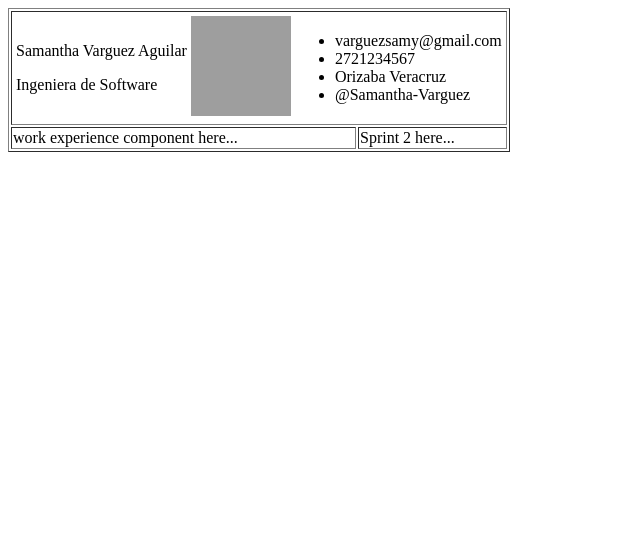
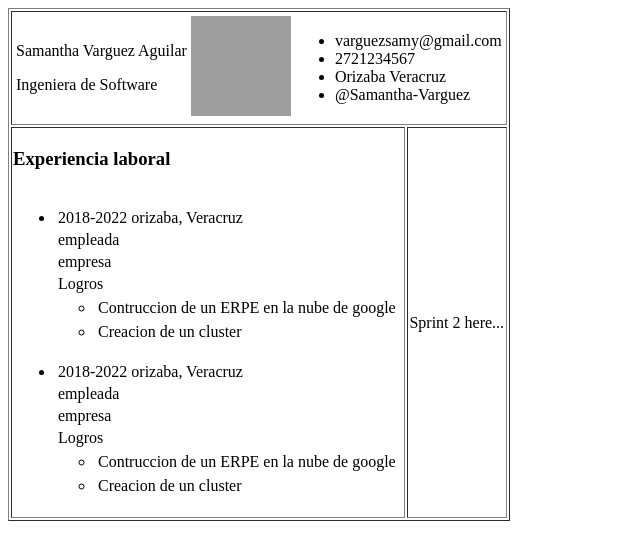
Before and after one commit to Samantha-Varguez/Samantha-Varguez.github.io, an Angular app: page / in a window 1280 px wide. Shown: the top 560 px of the page, without its empty margins (0-640 px from the left). Built offline with nearby package versions, Linux system fonts and the light colour scheme; grey boxes are pictures that could not be loaded.

Commit message:
add work_experience branch #2

```diff
--- a/src/app/app.component.html
+++ b/src/app/app.component.html
@@ -7,7 +7,7 @@
       </tr>
       <tr>
             <td>
-                  work experience component here...
+                 <app-work-experience> </app-work-experience>
             </td>
             <td>
                   Sprint 2 here...
--- a/src/app/app.component.ts
+++ b/src/app/app.component.ts
@@ -1,11 +1,12 @@
 import { Component } from '@angular/core';
 import { RouterOutlet } from '@angular/router';
 import { HeaderComponent } from './header/header.component';
+import { WorkExperienceComponent } from './work-experience/work-experience.component';
 
 @Component({
   selector: 'app-root',
   standalone: true,
-  imports: [RouterOutlet, HeaderComponent],
+  imports: [RouterOutlet, HeaderComponent, WorkExperienceComponent],
   templateUrl: './app.component.html',
   styleUrl: './app.component.css'
 })
--- /dev/null
+++ b/src/app/work-experience/work-experience.component.html
@@ -0,0 +1,26 @@
+<h3>Experiencia laboral</h3>
+<table border="0">
+    <ul *ngFor="let work of workExperience">
+    <li>
+<tr>
+        <td> {{ work.fecha}} </td> <td> {{ work.ubicacion }}</td>
+    </tr>
+    <tr>
+        <td> {{ work.puesto }}</td> <td> </td>
+    </tr>
+    <tr>
+        <td> {{work.empresa}} </td> <td> </td>
+    </tr>
+    <tr>
+        <td> Logros </td>
+    </tr>
+    <ul *ngFor="let logro of work.logros">
+    <li>
+        <tr>
+            <td> {{logro.descripcion}} </td>
+        </tr>
+    </li>
+</ul>
+</li>
+</ul>
+</table>
--- /dev/null
+++ b/src/app/work-experience/work-experience.component.ts
@@ -0,0 +1,38 @@
+import { CommonModule } from '@angular/common';
+import { Component } from '@angular/core';
+
+@Component({
+  selector: 'app-work-experience',
+  standalone: true,
+  imports: [CommonModule],
+  templateUrl: './work-experience.component.html',
+  styleUrl: './work-experience.component.css'
+})
+
+export class WorkExperienceComponent {
+workExperience : Array<any> =[];
+ngOnInit(): void {
+  let work1 = {
+    fecha: "2018-2022",
+    ubicacion: "orizaba, Veracruz",
+    puesto: "empleada",
+    empresa: "empresa",
+    logros : [
+{descripcion: "Contruccion de un ERPE en la nube de google"},
+{ descripcion: "Creacion de un cluster"}
+]
+  };
+  let work2 = { fecha: "2018-2022",
+    ubicacion: "orizaba, Veracruz",
+    puesto: "empleada",
+    empresa: "empresa",
+    logros : [
+{descripcion: "Contruccion de un ERPE en la nube de google"},
+{ descripcion: "Creacion de un cluster"}  ]
+};
+
+this.workExperience.push(work1);
+this.workExperience.push(work2);
+console.log(this.workExperience);
+}
+}
```
Also changed, not shown: src/app/work-experience/work-experience.component.css (added), 1 other file (tests, documents, lock files or other folders).
